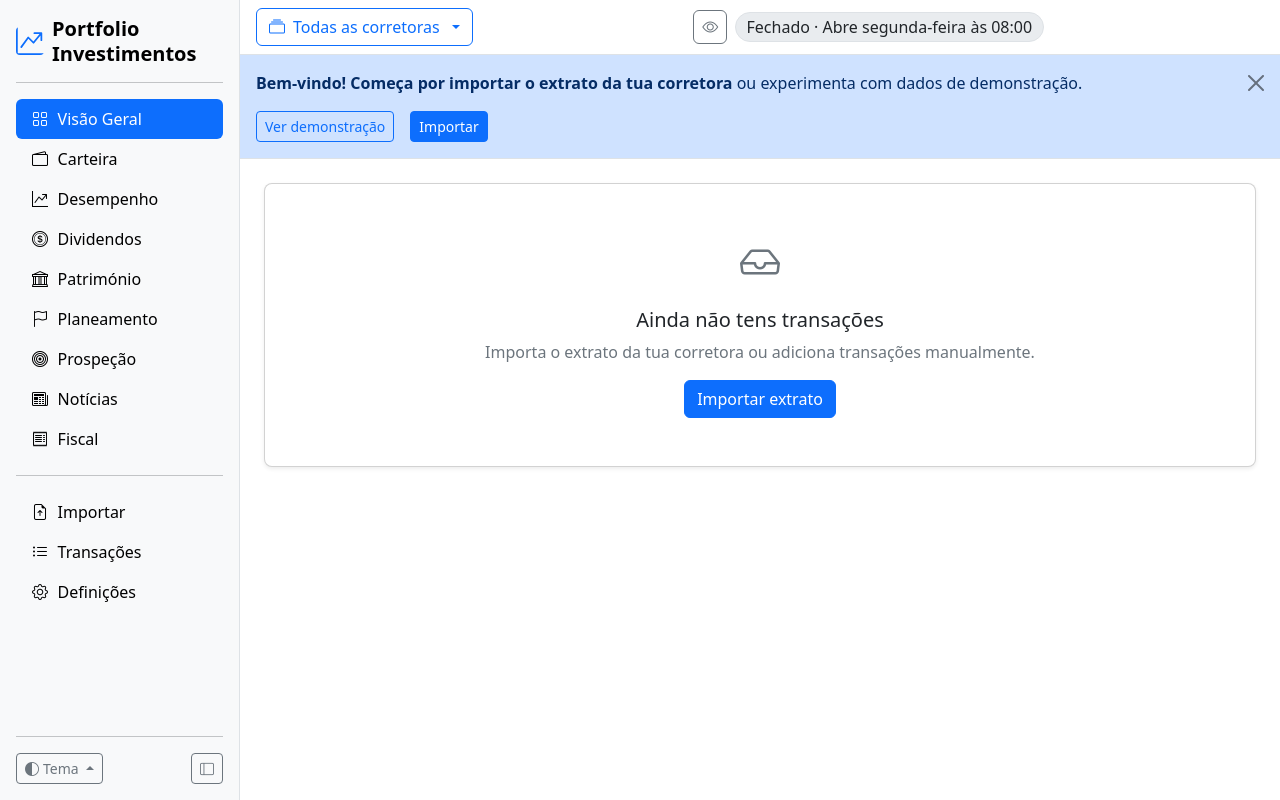
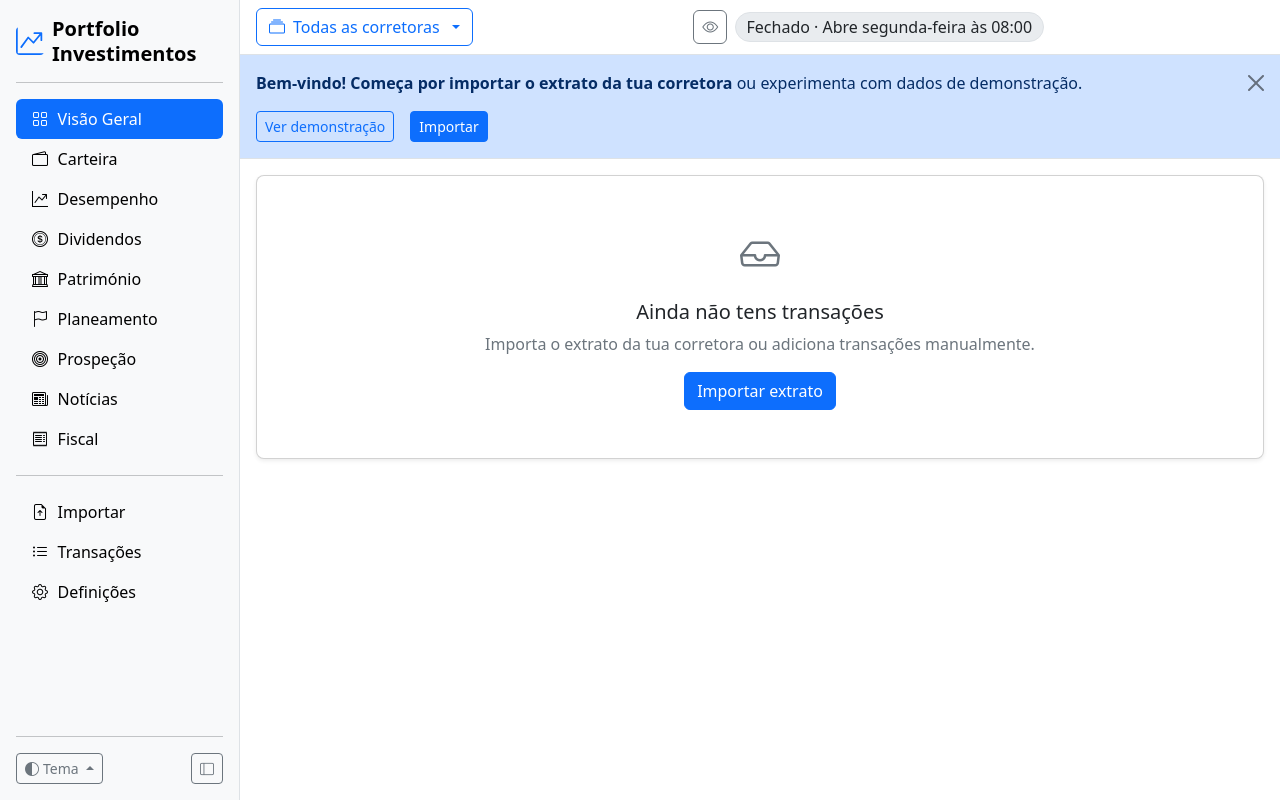
Before and after one commit to geneiros/PortfolioInvestimentos, a Flask app: page / in a window 1280 px wide. Run offline with Flask 3, Linux system fonts and the light colour scheme; data comes from the database, SQL or seed files in the repository; data that the repository does not hold is empty; some libraries are stand-ins or nearby versions.

Commit message:
CSS: o conteúdo das páginas com padding de 1rem
Co-Authored-By: Claude Opus 5.5 <noreply@anthropic.com>
Claude-Session: https://claude.ai/code/session_01AhMv5rzh4esVFWwNf2sje8

```diff
--- a/portfolio_investimentos/static/css/pm.css
+++ b/portfolio_investimentos/static/css/pm.css
@@ -46,7 +46,7 @@ html.pm-purple[data-bs-theme="dark"] .modal { --bs-modal-bg: #272236; }
 .pm-sidebar .nav-link { display: flex; align-items: center; gap: .6rem; }
 .pm-logo { flex: 0 0 auto; }
 .pm-main { flex: 1; min-width: 0; }
-.pm-content { padding: 1.5rem; }
+.pm-content { padding: 1rem; }
 body.pm-collapsed .pm-sidebar { --pm-sidebar-width: 76px; }
 body.pm-collapsed .pm-sidebar .label, body.pm-collapsed .pm-sidebar .badge { display: none; }
 /* barra recolhida (76 px): os botões do fundo não cabem lado a lado; ficam em coluna, só com o ícone,
@@ -192,7 +192,6 @@ html.pm-private [data-pm-toggle=private] .bi-eye::before { content: "\f340"; }
   /* fundo escurecido com o menu aberto: tocar fora da barra fecha-a */
   .pm-backdrop { position: fixed; inset: 0; z-index: 1039; background: rgba(0, 0, 0, .35); display: none; }
   body.pm-menu-open .pm-backdrop { display: block; }
-  .pm-content { padding: 1rem; }
 }
 
 /* Visão Geral: notas, peso vs retorno e alocação */
```
Also changed, not shown: CHANGELOG.md.
